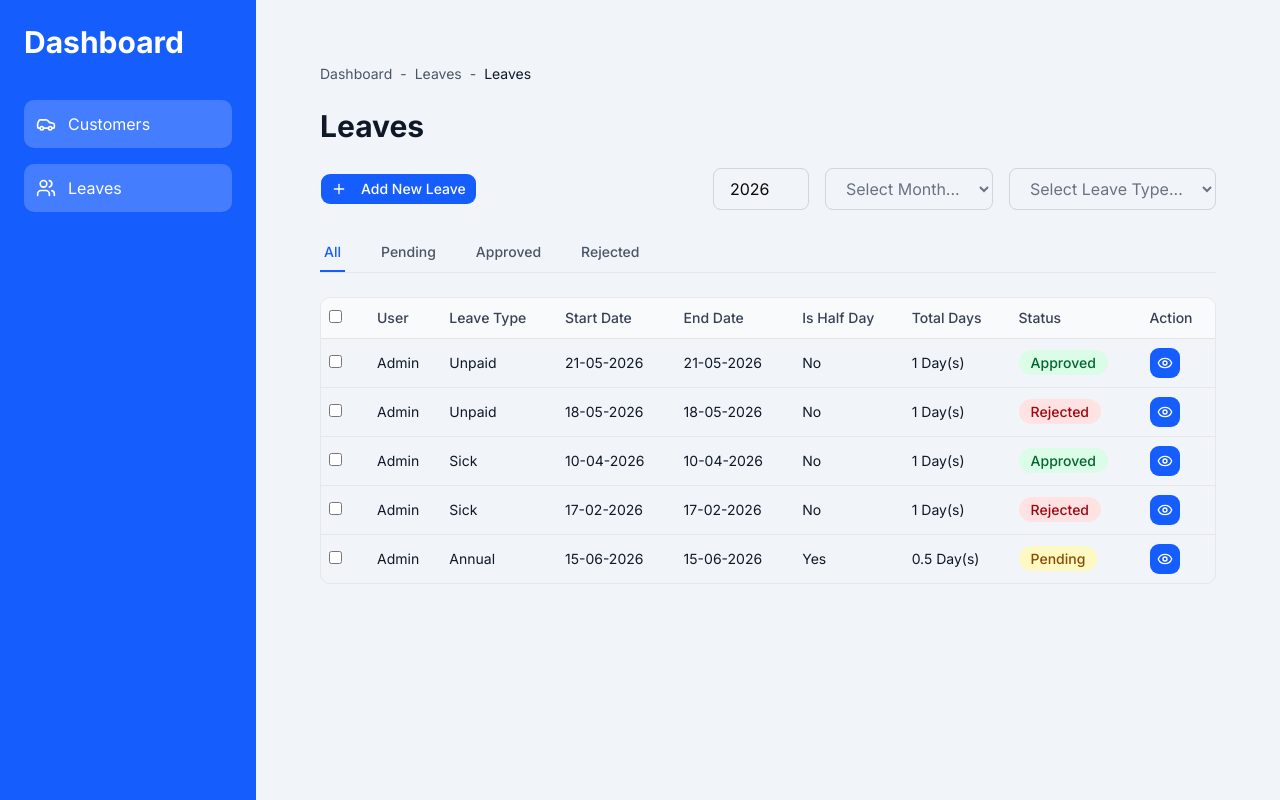
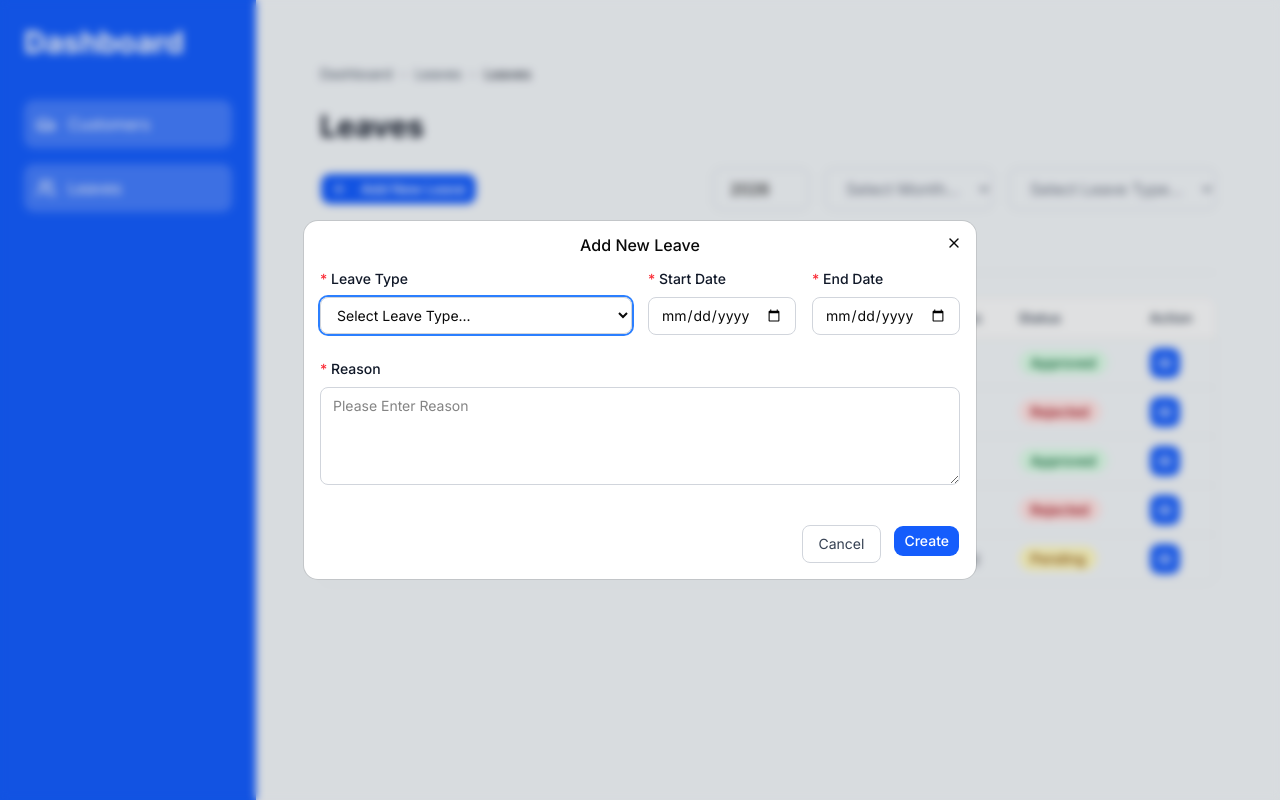
Before and after one commit to tsola2002/hr-system-frontend, a Next.js app: page /dashboard/leaves in a window 1280 px wide. Both pictures are taken after a click on the button "Add New Leave". Built offline with nearby package versions, Linux system fonts and the light colour scheme.

Commit message:
added modal

```diff
--- a/src/app/dashboard/leaves/page.tsx
+++ b/src/app/dashboard/leaves/page.tsx
@@ -1,9 +1,13 @@
 "use client";
 
 import { useState } from "react";
+import { useForm } from "react-hook-form";
+import { zodResolver } from "@hookform/resolvers/zod";
 import { Button } from "@/components/ui/button";
 import { Table, TableBody, TableCell, TableHead, TableHeader, TableRow } from "@/components/ui/table";
-import { Eye, Plus } from "lucide-react";
+import { Dialog, DialogContent, DialogHeader, DialogTitle } from "@/components/ui/dialog";
+import { Eye, Plus, X } from "lucide-react";
+import { leaveSchema, type LeaveFormData } from "@/schemas/leaveSchema";
 import type { Leave } from "@/types/leave";
 
 const SAMPLE_LEAVES: Leave[] = [
@@ -66,11 +70,65 @@ export default function LeavesPage() {
       const [selectedYear, setSelectedYear] = useState("2026");
       const [selectedMonth, setSelectedMonth] = useState("");
       const [selectedLeaveType, setSelectedLeaveType] = useState("");
+      const [isModalOpen, setIsModalOpen] = useState(false);
+
+      const {
+        register,
+        handleSubmit,
+        formState: { errors },
+        reset,
+      } = useForm<LeaveFormData>({
+        resolver: zodResolver(leaveSchema),
+        defaultValues: {
+          leaveType: "",
+          startDate: "",
+          endDate: "",
+          isHalfDay: false,
+          reason: "",
+        },
+      });
+
+      const onSubmit = (data: LeaveFormData) => {
+        console.log("Form data:", data);
+        setIsModalOpen(false);
+        reset();
+      };
 
       const filteredLeaves = SAMPLE_LEAVES.filter((leave) => {
-    if (activeTab !== "All" && leave.status !== activeTab) return false;
+        // Filter by status tab
+        if (activeTab !== "All" && leave.status !== activeTab) {
+          return false;
+        }
+
+        // Filter by leave type
+        if (
+          selectedLeaveType &&
+          leave.leaveType !== selectedLeaveType
+        ) {
+          return false;
+        }
+
+        // Filter by month
+        if (selectedMonth) {
+          const leaveMonth = leave.startDate.split("-")[1];
+
+          if (leaveMonth !== selectedMonth) {
+            return false;
+          }
+        }
+
+        // Filter by year
+        if (selectedYear) {
+          const leaveYear = leave.startDate.split("-")[2];
+
+          if (leaveYear !== selectedYear) {
+            return false;
+          }
+        }
+
         return true;
       });
+
 
       const getStatusBadgeColor = (status: string) => {
       if (status === "Approved") return "bg-green-100 text-green-800";
@@ -94,7 +152,10 @@ export default function LeavesPage() {
 
         {/* Add Button and Filters */}
         <div className="flex items-center justify-between">
-        <Button className="bg-blue-600 hover:bg-blue-700 text-white">
+          <Button
+            onClick={() => setIsModalOpen(true)}
+            className="bg-blue-600 hover:bg-blue-700 text-white"
+          >
             <Plus className="mr-2 h-4 w-4" />
             Add New Leave
           </Button>
@@ -207,6 +268,105 @@ export default function LeavesPage() {
             </TableBody>
           </Table>
         </div>
+
+        {/* Add New Leave Modal */}
+        <Dialog open={isModalOpen} onOpenChange={setIsModalOpen}>
+          <DialogContent className="sm:max-w-2xl">
+            <DialogHeader className="flex items-center justify-between">
+              <DialogTitle>Add New Leave</DialogTitle>
+            </DialogHeader>
+
+            <form onSubmit={handleSubmit(onSubmit)} className="space-y-6">
+              {/* Leave Type and Date Row */}
+              <div className="grid grid-cols-2 gap-4">
+                {/* Leave Type */}
+                <div className="flex flex-col">
+                  <label className="text-sm font-medium text-gray-900 mb-2">
+                    <span className="text-red-500">*</span> Leave Type
+                  </label>
+                  <select
+                    {...register("leaveType")}
+                    className="px-3 py-2 border border-gray-300 rounded-md focus:outline-none focus:ring-2 focus:ring-blue-500"
+                  >
+                    <option value="">Select Leave Type...</option>
+                    <option value="Sick">Sick</option>
+                    <option value="Annual">Annual</option>
+                    <option value="Unpaid">Unpaid</option>
+                    <option value="Casual">Casual</option>
+                  </select>
+                  {errors.leaveType && (
+                    <p className="text-red-500 text-sm mt-1">{errors.leaveType.message}</p>
+                  )}
+                </div>
+
+                {/* Date Range */}
+                <div className="flex flex-col">
+                  <div className="grid grid-cols-2 gap-4">
+                    {/* Start Date */}
+                    <div className="flex flex-col">
+                      <label className="text-sm font-medium text-gray-900 mb-2">
+                        <span className="text-red-500">*</span> Start Date
+                      </label>
+                      <input
+                        type="date"
+                        {...register("startDate")}
+                        className="px-3 py-2 border border-gray-300 rounded-md focus:outline-none focus:ring-2 focus:ring-blue-500"
+                      />
+                    </div>
+
+                    {/* End Date */}
+                    <div className="flex flex-col">
+                      <label className="text-sm font-medium text-gray-900 mb-2">
+                        <span className="text-red-500">*</span> End Date
+                      </label>
+                      <input
+                        type="date"
+                        {...register("endDate")}
+                        className="px-3 py-2 border border-gray-300 rounded-md focus:outline-none focus:ring-2 focus:ring-blue-500"
+                      />
+                    </div>
+                  </div>
+
+                  {(errors.startDate || errors.endDate) && (
+                    <p className="text-red-500 text-sm mt-2">
+                      {errors.startDate?.message || errors.endDate?.message}
+                    </p>
+                  )}
+                </div>
+              </div>
+
+              {/* Reason */}
+              <div className="flex flex-col">
+                <label className="text-sm font-medium text-gray-900 mb-2">
+                  <span className="text-red-500">*</span> Reason
+                </label>
+                <textarea
+                  {...register("reason")}
+                  placeholder="Please Enter Reason"
+                  rows={4}
+                  className="px-3 py-2 border border-gray-300 rounded-md focus:outline-none focus:ring-2 focus:ring-blue-500"
+                />
+                {errors.reason && (
+                  <p className="text-red-500 text-sm mt-1">{errors.reason.message}</p>
+                )}
+              </div>
+
+              {/* Buttons */}
+              <div className="flex gap-3 justify-end pt-4">
+                <button
+                  type="button"
+                  onClick={() => setIsModalOpen(false)}
+                  className="px-4 py-2 border border-gray-300 rounded-md text-gray-700 hover:bg-gray-50"
+                >
+                  Cancel
+                </button>
+                <Button type="submit" className="bg-blue-600 hover:bg-blue-700 text-white">
+                  Create
+                </Button>
+              </div>
+            </form>
+          </DialogContent>
+        </Dialog>
       </div>
     );
   }
--- a/src/schemas/leaveSchema.ts
+++ b/src/schemas/leaveSchema.ts
@@ -5,7 +5,7 @@ export const leaveSchema = z.object({
   startDate: z.string().min(1, "Start date is required"),
   endDate: z.string().min(1, "End date is required"),
   isHalfDay: z.boolean().default(false),
-  reason: z.string().optional(),
+  reason: z.string().min(1, "Reason is required"),
 });
 
 export type LeaveFormData = z.infer<typeof leaveSchema>;
```
Also changed, not shown: public/leave-management.png (added). Lines whose indentation alone changed are shown as unchanged.
